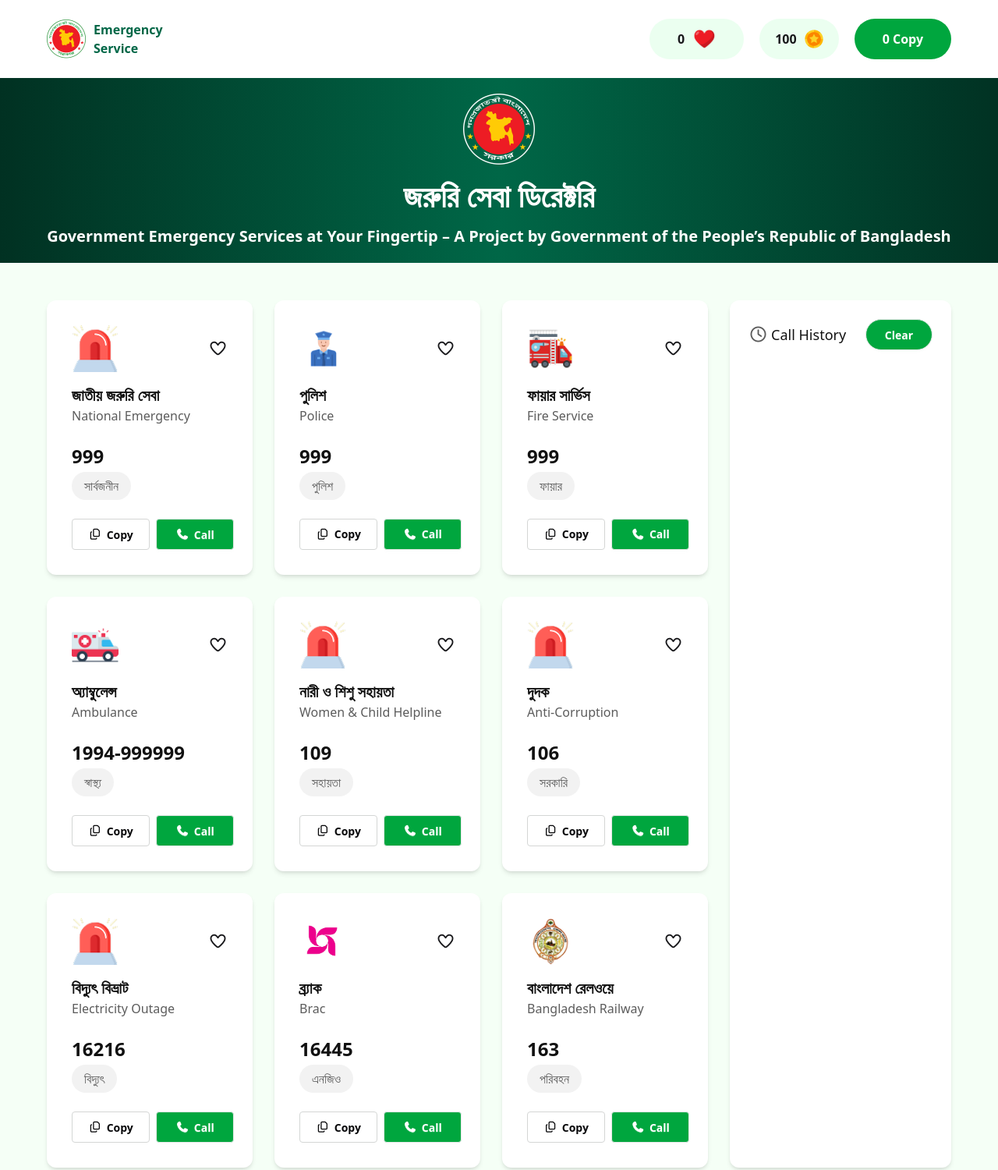
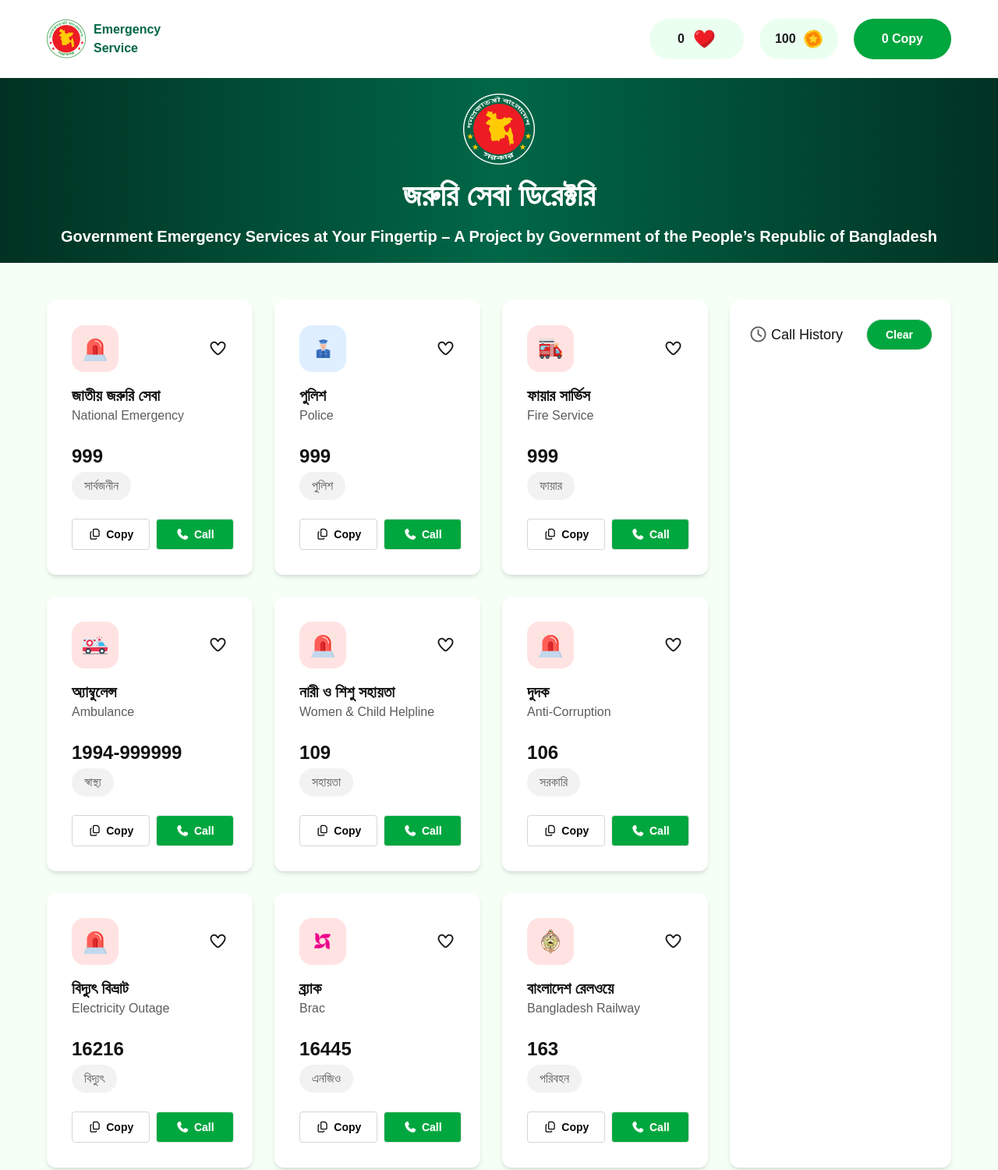
Before and after one commit to saidursayed/emergency-hotline, a plain HTML site: page index.html in a window 1280 px wide. Shown: the whole page at 78% size. Drawn offline with nearby package versions, Linux system fonts and the light colour scheme; a web font is replaced by a local one.

Commit message:
responsive for mobile devices problem resolved

```diff
--- a/index.html
+++ b/index.html
@@ -10,50 +10,54 @@
         <script src="https://cdn.jsdelivr.net/npm/@tailwindcss/browser@4"></script>
         <!-- font awesome cdn -->
         <link rel="stylesheet" href="https://cdnjs.cloudflare.com/ajax/libs/font-awesome/7.0.0/css/all.min.css" integrity="sha512-DxV+EoADOkOygM4IR9yXP8Sb2qwgidEmeqAEmDKIOfPRQZOWbXCzLC6vjbZyy0vPisbH2SyW27+ddLVCN+OMzQ==" crossorigin="anonymous" referrerpolicy="no-referrer" />
+        <!-- css link -->
+        <link rel="stylesheet" href="tailwind.init.css">
     </head>
-    <body class="bg-[#f5fff6]">
+    <body class="bg-[#f5fff6] font-hind-madurai">
 
         <header>
 
-            <nav class="sm:px-[60px] sm:py-6 p-3 bg-white flex  justify-between items-center sm:gap-0 gap-2">
-                <div class="flex items-center gap-1 sm:gap-[10px]">
+            <nav class="fixed top-0 left-0 w-full md:px-[60px] md:py-6 p-3 bg-white flex  justify-between items-center md:gap-0 gap-2">
+                <div class="flex items-center gap-1 md:gap-[10px]">
                     <img class="w-[50px]" src="./assets/logo.png" alt="">
                     <div>
                         <h2 class="text-[#006747] font-black">Emergency <br> Service</h2>
                     </div>
                 </div>
 
-                <div class="flex items-center  sm:gap-5 gap-1">
-                    <div class="sm:py-[11px] sm:px-9 p-2 rounded-[50px] bg-[#41ff6b1a] flex justify-center items-center sm:gap-[10px] gap-1">
+                <div class="flex items-center md:gap-5 gap-1">
+                    <div class="md:py-[11px] md:px-9 p-2 rounded-[50px] bg-[#41ff6b1a] flex justify-center items-center md:gap-[10px] gap-1">
                         <h2 id="heart-count" class="font-black">0</h2>
-                        <img class="sm:w-[30px] w-6" src="./assets/heart.png" alt="">
+                        <img class="md:w-[30px] w-6" src="./assets/heart.png" alt="">
                     </div>
 
-                    <div class="sm:py-[14px] sm:px-5 p-2 rounded-[50px] bg-[#41ff6b1a] flex justify-center items-center sm:gap-[10px] gap-1">
+                    <div class="md:py-[14px] md:px-5 p-2 rounded-[50px] bg-[#41ff6b1a] flex justify-center items-center md:gap-[10px] gap-1">
                         <h2 id="call-coin" class="font-black">100</h2>
                         <img class="w-[24px]" src="./assets/coin.png" alt="">
                     </div>
 
-                    <div class="sm:py-[14px] sm:px-9 p-2 rounded-[50px] bg-[#00A63E] flex justify-center items-center sm:gap-[10px] gap-1">
+                    <div class="md:py-[14px] md:px-9 p-2 rounded-[50px] bg-[#00A63E] flex justify-center items-center md:gap-[10px] gap-1">
                         <h2 class="font-semibold text-white"><span id="copy-count">0</span> Copy</h2>
                     </div>
                 </div>
             </nav>
 
-            <div class="py-5 px-[60px] text-center bg-[linear-gradient(90deg,#013122,#006747_50%,#013223_100%)]">
+            <div class="md:mt-[100px] mt-[75px] py-5 px-[60px] text-center bg-[linear-gradient(90deg,#013122,#006747_50%,#013223_100%)]">
                 <img class="mx-auto w-[92px]" src="./assets/logo-dark.png" alt="">
-                <h1 class="font-semibold text-2xl sm:text-[40px] text-white mt-3">জরুরি সেবা ডিরেক্টরি</h1>
-                <p class="font-semibold text-base sm:text-xl text-white mt-3">Government Emergency Services at Your Fingertip – A Project by  Government of the People’s Republic of Bangladesh</p>
+                <h1 class="font-semibold text-2xl md:text-[40px] text-white mt-3">জরুরি সেবা ডিরেক্টরি</h1>
+                <p class="font-semibold text-base md:text-xl text-white mt-3">Government Emergency Services at Your Fingertip – A Project by  Government of the People’s Republic of Bangladesh</p>
             </div>
 
         </header>
 
         <main>
-            <section class="flex flex-col-reverse sm:flex-row justify-between sm:gap-7 gap-6 sm:mt-12 mt-7 sm:mx-[60px] mx-7 sm:pb-[86px] pb-12">
-                <div class="sm:w-3/4 w-full grid grid-cols-1 sm:grid-cols-3 sm:gap-7 gap-5">
+            <section class="flex flex-col-reverse md:flex-row justify-between md:gap-7 gap-6 md:mt-12 mt-7 md:mx-[60px] mx-7 md:pb-[86px] pb-12">
+                <div class="md:w-3/4 w-full grid grid-cols-1 md:grid-cols-3 md:gap-7 gap-5">
                     <div class="p-8 bg-white rounded-xl shadow-md">
                         <div class="flex justify-between items-center">
-                            <img class="w-[60px]" src="./assets/emergency.png" alt="">
+                            <div class="p-[14px] rounded-2xl bg-[#ffe3e2]">
+                                <img class="w-8" src="./assets/emergency.png" alt="">
+                            </div>
                             <i id="heart-icon-1" class="fa-regular fa-heart text-xl"></i>
                         </div>
 
@@ -76,7 +80,9 @@
 
                     <div class="p-8 bg-white rounded-xl shadow-md">
                         <div class="flex justify-between items-center">
-                            <img class="w-[60px]" src="./assets/police.png" alt="">
+                            <div class="p-[14px] rounded-2xl bg-[#dfefff]">
+                                <img class="w-8" src="./assets/police.png" alt="">
+                            </div>
                             <i id="heart-icon-2" class="fa-regular fa-heart text-xl"></i>
                         </div>
 
@@ -99,7 +105,9 @@
 
                     <div class="p-8 bg-white rounded-xl shadow-md">
                         <div class="flex justify-between items-center">
-                            <img class="w-[60px]" src="./assets/fire-service.png" alt="">
+                            <div class="p-[14px] rounded-2xl bg-[#ffe3e2]">
+                                <img class="w-8" src="./assets/fire-service.png" alt="">
+                            </div>
                             <i id="heart-icon-3" class="fa-regular fa-heart text-xl"></i>
                         </div>
 
@@ -122,7 +130,9 @@
 
                     <div class="p-8 bg-white rounded-xl shadow-md">
                         <div class="flex justify-between items-center">
-                            <img class="w-[60px]" src="./assets/ambulance.png" alt="">
+                            <div class="p-[14px] rounded-2xl bg-[#ffe3e2]">
+                                <img class="w-8" src="./assets/ambulance.png" alt="">
+                            </div>
                             <i id="heart-icon-4" class="fa-regular fa-heart text-xl"></i>
                         </div>
 
@@ -145,7 +155,9 @@
 
                     <div class="p-8 bg-white rounded-xl shadow-md">
                         <div class="flex justify-between items-center">
-                            <img class="w-[60px]" src="./assets/emergency.png" alt="">
+                            <div class="p-[14px] rounded-2xl bg-[#ffe3e2]">
+                                <img class="w-8" src="./assets/emergency.png" alt="">
+                            </div>
                             <i id="heart-icon-5" class="fa-regular fa-heart text-xl"></i>
                         </div>
 
@@ -168,7 +180,9 @@
 
                     <div class="p-8 bg-white rounded-xl shadow-md">
                         <div class="flex justify-between items-center">
-                            <img class="w-[60px]" src="./assets/emergency.png" alt="">
+                            <div class="p-[14px] rounded-2xl bg-[#ffe3e2]">
+                                <img class="w-8" src="./assets/emergency.png" alt="">
+                            </div>
                             <i id="heart-icon-6" class="fa-regular fa-heart text-xl"></i>
                         </div>
 
@@ -191,7 +205,9 @@
 
                     <div class="p-8 bg-white rounded-xl shadow-md">
                         <div class="flex justify-between items-center">
-                            <img class="w-[60px]" src="./assets/emergency.png" alt="">
+                            <div class="p-[14px] rounded-2xl bg-[#ffe3e2]">
+                                <img class="w-8" src="./assets/emergency.png" alt="">
+                            </div>
                             <i id="heart-icon-7" class="fa-regular fa-heart text-xl"></i>
                         </div>
 
@@ -214,7 +230,9 @@
 
                     <div class="p-8 bg-white rounded-xl shadow-md">
                         <div class="flex justify-between items-center">
-                            <img class="w-[60px]" src="./assets/brac.png" alt="">
+                            <div class="p-[14px] rounded-2xl bg-[#ffe3e2]">
+                                <img class="w-8" src="./assets/brac.png" alt="">
+                            </div>
                             <i id="heart-icon-8" class="fa-regular fa-heart text-xl"></i>
                         </div>
 
@@ -237,7 +255,9 @@
 
                     <div class="p-8 bg-white rounded-xl shadow-md">
                         <div class="flex justify-between items-center">
-                            <img class="w-[60px]" src="./assets/Bangladesh-Railway.png" alt="">
+                            <div class="p-[14px] rounded-2xl bg-[#ffe3e2]">
+                                <img class="w-8" src="./assets/Bangladesh-Railway.png" alt="">
+                            </div>
                             <i id="heart-icon-9" class="fa-regular fa-heart text-xl"></i>
                         </div>
 
@@ -259,7 +279,7 @@
                     </div>
                 </div>
 
-                <div class="sm:w-1/4 w-full p-6 bg-white rounded-xl shadow-md">
+                <div class="md:w-1/4 w-full p-6 bg-white rounded-xl shadow-md">
                     <div class="flex justify-between items-center mb-4">
                         <div class="flex items-center gap-1">
                             <i class="fa-regular fa-clock text-[#5C5C5C] text-xl"></i>
--- /dev/null
+++ b/tailwind.init.css
@@ -0,0 +1,9 @@
+@import url('https://fonts.googleapis.com/css2?family=Hind+Madurai:wght@400;500;600;700&display=swap');
+
+@import "tailwindcss";
+
+@layer utilities {
+    .font-hind-madurai {
+      font-family: "Hind Madurai", sans-serif;
+    }
+}
```
Also changed, not shown: practice.html (deleted, +0 -33 lines), script.js (+9 -9 lines).
